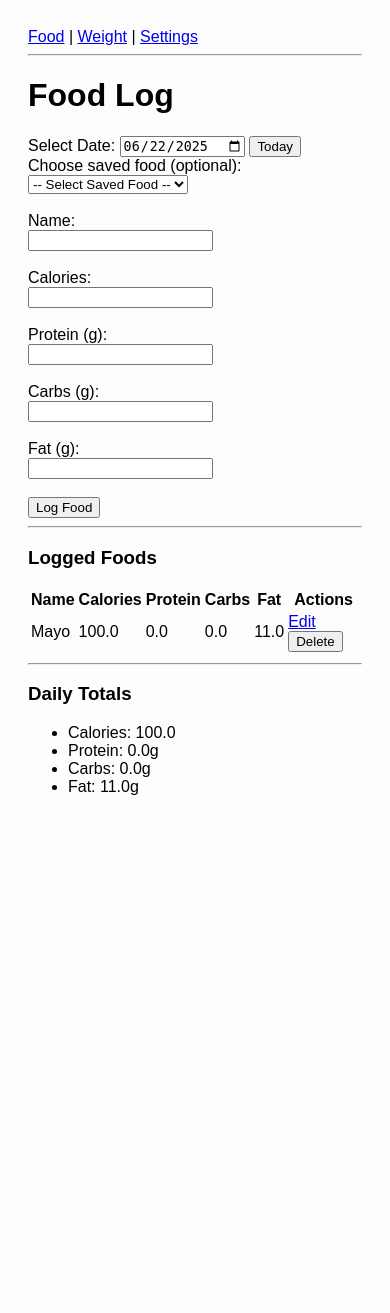
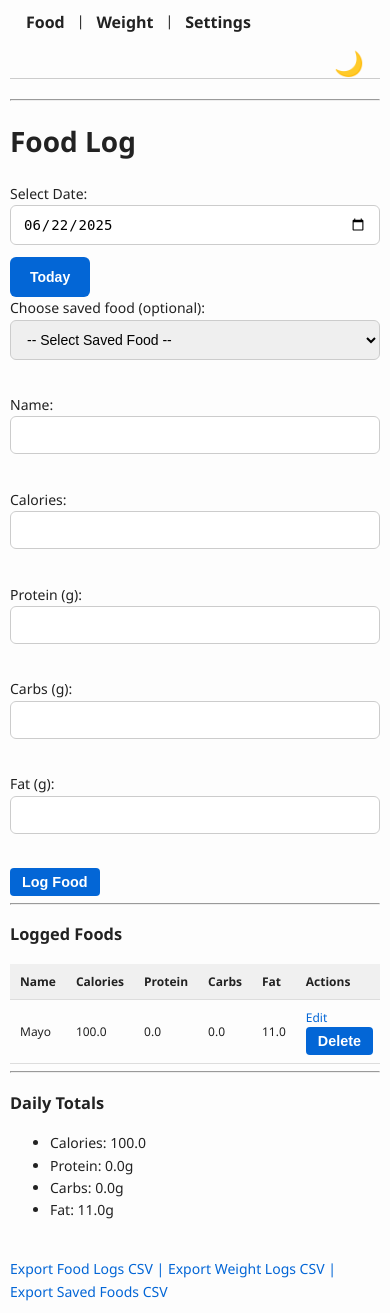
Before and after one commit to KurtJJensen01/Macro-Tracker, a Flask app: page /food in a window 390 px wide. Before the commit the page ends 795 px from the top, so only its background shows below. Run offline with Flask 3, Linux system fonts and the light colour scheme; data comes from the database, SQL or seed files in the repository.

Commit message:
🔜 Phase 5: Extras. Export to CSV, Input validation, Dark mode toggle, Mobile polish

```diff
--- a/main.py
+++ b/main.py
@@ -1,7 +1,8 @@
-from flask import Flask, render_template, request, redirect, url_for, jsonify
+from flask import Flask, render_template, request, redirect, url_for, jsonify, Response
 import sqlite3
 import os
 from datetime import datetime
+import csv
 
 app = Flask(__name__)
 DB_NAME = "tracker.db"
@@ -27,20 +28,32 @@ def index():
 
     from datetime import datetime
 
+
 @app.route("/food", methods=["GET", "POST"])
 def food_log():
     # Get selected date from query params or default to today
     selected_date = request.args.get("date", datetime.now().strftime("%Y-%m-%d"))
 
     if request.method == "POST":
-        # Your existing POST handling code here (adding food entries)
-        # Make sure to use selected_date instead of hardcoded today
+        name = request.form["name"].strip()
+        try:
+            calories = float(request.form["calories"])
+            protein = float(request.form.get("protein", 0))
+            carbs = float(request.form.get("carbs", 0))
+            fat = float(request.form.get("fat", 0))
+        except ValueError:
+            flash("Please enter valid numbers for calories and macros.", "error")
+            return redirect(url_for("food_log", date=selected_date))
 
-        name = request.form["name"].strip()
-        calories = float(request.form["calories"])
-        protein = float(request.form.get("protein", 0))
-        carbs = float(request.form.get("carbs", 0))
-        fat = float(request.form.get("fat", 0))
+        if not name:
+            flash("Food name is required.", "error")
+            return redirect(url_for("food_log", date=selected_date))
+        if calories <= 0:
+            flash("Calories must be a positive number.", "error")
+            return redirect(url_for("food_log", date=selected_date))
+        if protein < 0 or carbs < 0 or fat < 0:
+            flash("Macros cannot be negative.", "error")
+            return redirect(url_for("food_log", date=selected_date))
 
         with sqlite3.connect(DB_NAME) as conn:
             cur = conn.cursor()
@@ -59,11 +72,9 @@ def food_log():
         cur.execute("SELECT id, name, calories, protein, carbs, fat FROM food_logs WHERE date = ?", (selected_date,))
         food_entries = cur.fetchall()
 
-        # Also fetch saved foods and macro targets if you have them
+        # Also fetch saved foods
         cur.execute("SELECT * FROM saved_foods")
         saved_foods = cur.fetchall()
-
-        # Fetch macro targets logic here (optional)
 
     # Calculate totals
     totals = {"calories": 0, "protein": 0, "carbs": 0, "fat": 0}
@@ -76,6 +87,7 @@ def food_log():
     now_date = datetime.now().strftime("%Y-%m-%d")
 
     return render_template("food.html", title="Food Log", entries=food_entries, totals=totals, saved_foods=saved_foods, selected_date=selected_date, now_date=now_date)
+
 
 
 @app.route("/food/delete/<int:food_id>", methods=["POST"])
@@ -262,6 +274,49 @@ def get_latest_weight():
         return row[0] if row else None
 
 
+def generate_csv(data, headers):
+    def generate():
+        yield ",".join(headers) + "\n"
+        for row in data:
+            yield ",".join(str(item) for item in row) + "\n"
+    return generate
+
+@app.route('/export/food_logs')
+def export_food_logs():
+    with sqlite3.connect(DB_NAME) as conn:
+        cur = conn.cursor()
+        cur.execute("SELECT date, name, calories, protein, carbs, fat FROM food_logs ORDER BY date DESC")
+        data = cur.fetchall()
+
+    headers = ["Date", "Name", "Calories", "Protein", "Carbs", "Fat"]
+    csv_generator = generate_csv(data, headers)
+    return Response(csv_generator(), mimetype="text/csv",
+                    headers={"Content-Disposition": "attachment;filename=food_logs.csv"})
+
+@app.route('/export/weight_logs')
+def export_weight_logs():
+    with sqlite3.connect(DB_NAME) as conn:
+        cur = conn.cursor()
+        cur.execute("SELECT date, time_of_day, weight FROM weight_logs ORDER BY date DESC")
+        data = cur.fetchall()
+
+    headers = ["Date", "Time of Day", "Weight"]
+    csv_generator = generate_csv(data, headers)
+    return Response(csv_generator(), mimetype="text/csv",
+                    headers={"Content-Disposition": "attachment;filename=weight_logs.csv"})
+
+@app.route('/export/saved_foods')
+def export_saved_foods():
+    with sqlite3.connect(DB_NAME) as conn:
+        cur = conn.cursor()
+        cur.execute("SELECT name, calories, protein, carbs, fat FROM saved_foods ORDER BY name")
+        data = cur.fetchall()
+
+    headers = ["Name", "Calories", "Protein", "Carbs", "Fat"]
+    csv_generator = generate_csv(data, headers)
+    return Response(csv_generator(), mimetype="text/csv",
+                    headers={"Content-Disposition": "attachment;filename=saved_foods.csv"})
+
 
 if __name__ == "__main__":
     app.run(debug=True, host="0.0.0.0", port=3000)
--- a/static/style.css
+++ b/static/style.css
@@ -1,5 +1,192 @@
+/* === Reset some defaults === */
+* {
+  box-sizing: border-box;
+}
+
 body {
-    font-family: sans-serif;
-    padding: 20px;
-    background-color: #fdfdfd;
+  font-family: 'Segoe UI', Tahoma, Geneva, Verdana, sans-serif;
+  max-width: 600px;
+  margin: 0 auto;
+  padding: 20px 15px;
+  background-color: #fdfdfd;
+  color: #222;
+  line-height: 1.6;
+  transition: background-color 0.3s ease, color 0.3s ease;
 }
+
+a {
+  color: #0366d6;
+  text-decoration: none;
+  transition: color 0.3s ease;
+}
+
+a:hover, a:focus {
+  text-decoration: underline;
+  color: #024a9e;
+}
+
+/* Dark mode styles */
+body.dark-mode {
+  background-color: #121212;
+  color: #eee;
+}
+
+body.dark-mode a {
+  color: #8fcf6e;
+}
+
+body.dark-mode a:hover, body.dark-mode a:focus {
+  color: #b5f294;
+}
+
+/* === Navbar === */
+nav.navbar {
+  display: flex;
+  align-items: center;
+  justify-content: space-between;
+  padding: 0 1rem;
+  margin-bottom: 20px;
+  border-bottom: 1px solid #ccc;
+}
+
+nav.navbar .nav-links {
+  display: flex;
+  gap: 1rem;
+}
+
+nav.navbar .nav-links a {
+  color: inherit;
+  font-weight: 600;
+  font-size: 1rem;
+}
+
+#darkModeToggle {
+  cursor: pointer;
+  background: none;
+  border: none;
+  font-size: 1.5rem;
+  padding: 0;
+  color: inherit;
+  transition: color 0.3s ease;
+}
+
+#darkModeToggle:hover, #darkModeToggle:focus {
+  color: #8fcf6e;
+}
+
+/* === Table styles === */
+table {
+  width: 100%;
+  border-collapse: collapse;
+  margin-top: 1rem;
+  overflow-x: auto;
+  display: block;
+}
+
+th, td {
+  padding: 10px 12px;
+  text-align: left;
+  border-bottom: 1px solid #ddd;
+  font-size: 0.9rem;
+}
+
+th {
+  background-color: #f0f0f0;
+  font-weight: 600;
+}
+
+body.dark-mode th {
+  background-color: #1e1e1e;
+  border-bottom: 1px solid #333;
+}
+
+tr:hover {
+  background-color: #f5f5f5;
+}
+
+body.dark-mode tr:hover {
+  background-color: #2a2a2a;
+}
+
+/* === Form inputs and buttons === */
+input[type="text"],
+input[type="number"],
+input[type="date"],
+select {
+  width: 100%;
+  padding: 10px 12px;
+  margin-bottom: 12px;
+  border: 1px solid #ccc;
+  border-radius: 6px;
+  font-size: 1rem;
+  transition: border-color 0.2s ease;
+}
+
+input[type="text"]:focus,
+input[type="number"]:focus,
+input[type="date"]:focus,
+select:focus {
+  border-color: #0366d6;
+  outline: none;
+}
+
+button {
+  padding: 12px 20px;
+  border-radius: 6px;
+  border: none;
+  background-color: #0366d6;
+  color: white;
+  font-weight: 600;
+  font-size: 1rem;
+  cursor: pointer;
+  transition: background-color 0.3s ease;
+}
+
+button:hover,
+button:focus {
+  background-color: #024a9e;
+  outline: none;
+}
+
+/* Delete buttons inline */
+form button[type="submit"] {
+  padding: 6px 12px;
+  font-size: 0.9rem;
+  border-radius: 4px;
+}
+
+/* === Responsive / Mobile === */
+@media (max-width: 480px) {
+  body {
+    padding: 10px;
+    font-size: 14px;
+  }
+
+  nav.navbar {
+    flex-direction: column;
+    align-items: flex-start;
+  }
+
+  nav.navbar .nav-links {
+    gap: 0.75rem;
+    margin-bottom: 8px;
+  }
+
+  #darkModeToggle {
+    align-self: flex-end;
+    margin-top: 6px;
+  }
+
+  th, td {
+    font-size: 12px;
+    padding: 8px 10px;
+  }
+
+  input[type="text"],
+  input[type="number"],
+  input[type="date"],
+  select,
+  button {
+    font-size: 14px;
+  }
+}
--- a/templates/base.html
+++ b/templates/base.html
@@ -1,18 +1,58 @@
 <!DOCTYPE html>
 <html lang="en">
 <head>
+    <meta name="viewport" content="width=device-width, initial-scale=1">
     <meta charset="UTF-8">
     <title>{{ title }}</title>
     <link rel="stylesheet" href="{{ url_for('static', filename='style.css') }}">
 </head>
 <body>
-    <nav>
-        <a href="/food">Food</a> |
-        <a href="/weight">Weight</a> |
-        <a href="/settings">Settings</a>
+    <script>
+      // Apply saved dark mode setting as early as possible after body exists
+      if (localStorage.getItem('darkMode') === 'enabled') {
+        document.body.classList.add('dark-mode');
+      }
+    </script>
+
+    <nav class="navbar">
+        <div class="nav-links">
+            <a href="/food">Food</a> |
+            <a href="/weight">Weight</a> |
+            <a href="/settings">Settings</a>
+        </div>
+        <button id="darkModeToggle">🌙</button>
     </nav>
+
+    <script>
+        const toggleBtn = document.getElementById('darkModeToggle');
+        const body = document.body;
+
+        // Set initial icon depending on mode on page load
+        toggleBtn.textContent = body.classList.contains('dark-mode') ? '☀️' : '🌙';
+
+        toggleBtn.addEventListener('click', () => {
+          body.classList.toggle('dark-mode');
+
+          if (body.classList.contains('dark-mode')) {
+            toggleBtn.textContent = '☀️';
+            localStorage.setItem('darkMode', 'enabled');
+          } else {
+            toggleBtn.textContent = '🌙';
+            localStorage.setItem('darkMode', 'disabled');
+          }
+        });
+    </script>
+
     <hr>
     <h1>{{ title }}</h1>
     {% block content %}{% endblock %}
 </body>
+<br>
+<foot>
+    <a href="{{ url_for('export_food_logs') }}">Export Food Logs CSV</a>
+    <a>|</a>
+    <a href="{{ url_for('export_weight_logs') }}">Export Weight Logs CSV</a>
+    <a>|</a>
+    <a href="{{ url_for('export_saved_foods') }}">Export Saved Foods CSV</a>
+</foot>
 </html>
--- a/templates/food.html
+++ b/templates/food.html
@@ -110,4 +110,32 @@
         document.getElementById('fat').value = data.fat;
     }
 </script>
+
+<script>
+document.getElementById('food-form').addEventListener('submit', function(e) {
+  const name = this.name.value.trim();
+  const calories = parseFloat(this.calories.value);
+  const protein = parseFloat(this.protein.value || 0);
+  const carbs = parseFloat(this.carbs.value || 0);
+  const fat = parseFloat(this.fat.value || 0);
+
+  if (!name) {
+    alert("Food name is required.");
+    e.preventDefault();
+    return;
+  }
+  if (isNaN(calories) || calories <= 0) {
+    alert("Calories must be a positive number.");
+    e.preventDefault();
+    return;
+  }
+  if (protein < 0 || carbs < 0 || fat < 0) {
+    alert("Macros cannot be negative.");
+    e.preventDefault();
+    return;
+  }
+});
+</script>
+
+
 {% endblock %}
```
